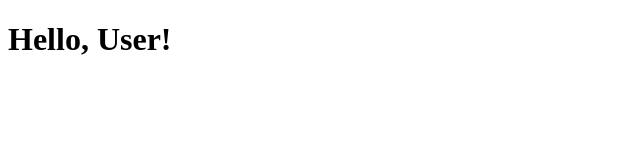
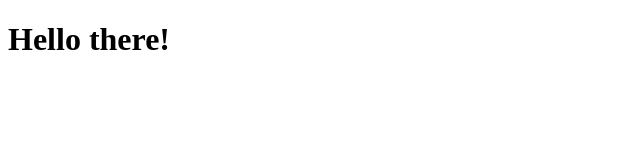
Before and after one commit to prakhar1992/test, a website: page greeting.html in a window 1280 px wide. Shown: the full height of the page, 0-640 px from the left. Drawn offline with Linux system fonts and the light colour scheme.

Commit message:
feat: Update greeting message in HTML

```diff
--- a/greeting.html
+++ b/greeting.html
@@ -6,6 +6,6 @@
     <title>Greeting</title>
 </head>
 <body>
-    <h1>Hello, User!</h1>
+    <h1>Hello there!</h1>
 </body>
 </html>
```
